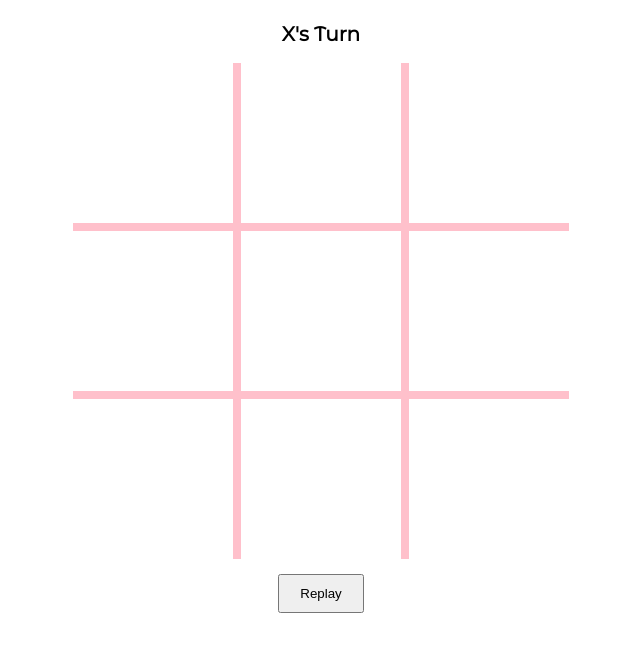
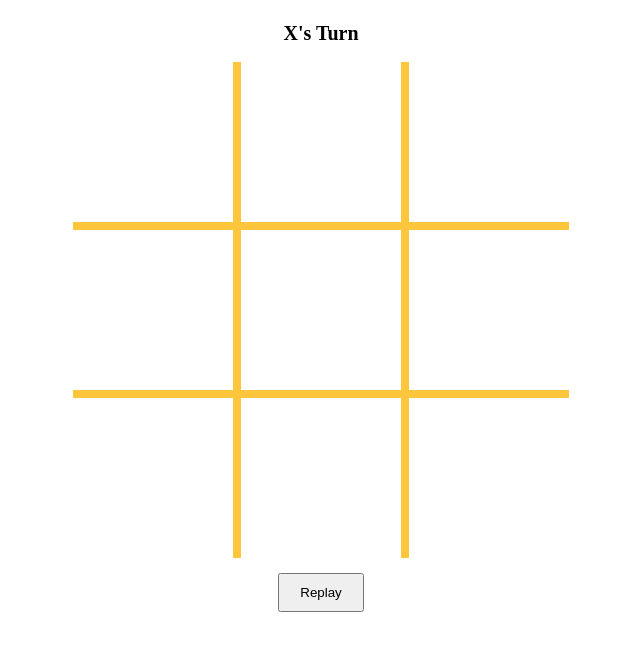
Before and after one commit to emilyc729/tic-tac-toe, a plain HTML site: page index.html in a window 1280 px wide. Shown: the part 132-800 px from the top of the page, without its empty margins (319-959 px from the left). Drawn offline with Linux system fonts and the light colour scheme.

Commit message:
changed style of game

```diff
--- a/css/main.css
+++ b/css/main.css
@@ -9,12 +9,12 @@ body {
     flex-direction: column;
     justify-content: center;
     align-items: center;
-    font-family: 'Montserrat Alternates', sans-serif;
 }
 
 h1 {
+    font-family: 'Montserrat Alternates', sans-serif;
     color: white;
-    text-shadow: 1px 1px 2px black, 0 0 15px blue, 0 0 5px pink;
+    text-shadow: 1px 1px 2px black, 0 0 15px lightyellow, 0 0 5px pink;
 }
 
 h2 {
@@ -26,7 +26,7 @@ section {
     grid-template-columns: repeat(3, 20vmin);
     grid-template-rows: repeat(3, 20vmin);
     grid-gap: 1vmin;
-    background-color: pink;
+    background-color: rgb(254,198,61);
 }
 
 section div {
@@ -37,6 +37,9 @@ section div {
     font-size: 20vmin;
     vertical-align: middle;
     line-height: 20vmin;
+    font-family: 'Varela Round', sans-serif;
+    text-shadow: 1px 1px 2px black, 0 0 15px yellow, 0 0 5px pink;
+
 }
 
 button {
--- a/index.html
+++ b/index.html
@@ -5,7 +5,7 @@
     <meta name="viewport" content="width=device-width, initial-scale=1.0">
     <meta http-equiv="X-UA-Compatible" content="ie=edge">
     <title>TIC-TAC-TOE</title>
-    <link href="https://fonts.googleapis.com/css?family=Montserrat+Alternates&display=swap" rel="stylesheet">
+    <link href="https://fonts.googleapis.com/css?family=Montserrat+Alternates|Varela+Round&display=swap" rel="stylesheet">
     <link rel="stylesheet" href="css/main.css">
     <script defer src="js/main.js"></script>
 </head>
--- a/js/main.js
+++ b/js/main.js
@@ -1,8 +1,8 @@
 /*----- constants -----*/
 const COLORS = {
     'null': ['', 'none'],
-    '1': ['X', 'purple'],
-    '-1': ['O', 'lime']
+    '1': ['X', 'rgb(2,206,205)'],
+    '-1': ['O', 'rgb(253,100,120)']
 };
 
 const winCombos = [
```
Also changed, not shown: 1 other file.
